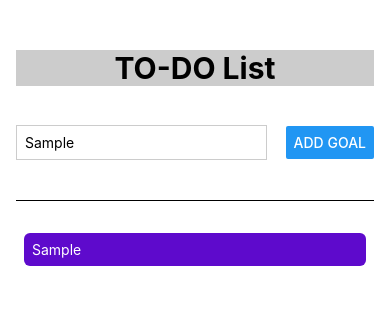
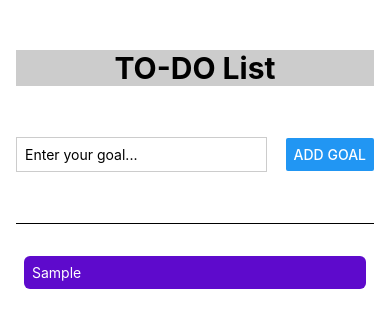
Before and after one commit to MRTNTech02/rn_proj, a React Native app: screen / in a window 390 px wide. Both pictures are taken after typing "Sample" into the empty fields and a click on the button "ADD GOAL". Shown: the top 328 px of the page. Built offline with nearby package versions, Linux system fonts and the light colour scheme.

Commit message:
Deletable Items using IDs

```diff
--- a/App.js
+++ b/App.js
@@ -1,41 +1,48 @@
 import { StatusBar } from 'expo-status-bar';
-import { Button, StyleSheet, Text, TextInput, View, ScrollView } from 'react-native';
+import { Button, StyleSheet, Text, TextInput, View, FlatList } from 'react-native';
 import { useState } from 'react';
+import GoalItem from './components/GoalItem';
+import GoalInput from './components/GoalInput';
 
 export default function App() {
-  const [enteredGoalText, setEnteredGoalText] = useState('');
   const [courseGoals, setCourseGoals] = useState([]);
-  function goalInputHandler(enteredText){
-    setEnteredGoalText(enteredText);
-  }
-  function addGoalHandler() {
+
+  function addGoalHandler(enteredGoalText) {
     setCourseGoals(currentCourseGoals => [
       ...currentCourseGoals,
-      enteredGoalText,
+      { text: enteredGoalText, id: Math.random().toString() },
     ]);
+  }
+
+  function deleteGoalHandler(id) {
+    setCourseGoals(currentCourseGoals => {
+      return currentCourseGoals.filter((goal) => goal.id !== id);
+    });
   }
 
   return (
     <View style={styles.appContainer}>
-      <View style ={styles.appTitle}>
-        <Text style ={styles.appTitle}>TO-DO List</Text>
+      <View style={styles.appTitle}>
+        <Text style={styles.appTitle}>TO-DO List</Text>
       </View>
-      <View style = {styles.inputContainer}>
-        <TextInput
-        style = {styles.textInput}
-        placeholder = "Enter your goal..."
-        onChangeText={goalInputHandler}
+      <GoalInput onAddGoal={addGoalHandler} />
+      <View style={styles.goalsContainer}>
+        <FlatList
+          alwaysBounceVertical={false}
+          data={courseGoals}
+          renderItem={(itemData) => {
+            return (
+              <GoalItem
+                text={itemData.item.text}
+                id={itemData.item.id}
+                onDeleteItem={deleteGoalHandler}
+              />
+            );
+          }}
+          keyExtractor={(item, index) => {
+            return item.id;
+          }}
         />
-        <Button title = "Add Goal" onPress={addGoalHandler}/>
-      </View>
-      <View style={styles.goalsContainer}>
-        <ScrollView>
-        {courseGoals.map((goal) => (
-          <View key={goal} style = {styles.goalItem}>
-            <Text style={styles.goalText}>{goal}</Text>
-          </View>
-        ))}
-        </ScrollView>
       </View>
     </View>
   );
@@ -54,32 +61,7 @@ const styles = StyleSheet.create({
     alignItems: 'center',
     backgroundColor: '#cccccc'
   },
-  inputContainer: {
-    flex: 1,
-    backgroundColor: '#fff',
-    justifyContent: 'space-between',
-    flexDirection: 'row',
-    alignItems: 'center',
-    marginBottom: 24,
-    borderBottomWidth: 1,
-  },
-  textInput: {
-    borderWidth: 1,
-    borderColor: '#cccccc',
-    width: '70%',
-    marginRight: 8,
-    padding: 8
-  },
-  goalsContainer:{
-    flex: 5
-  },
-  goalItem:{
-    margin: 8,
-    padding: 8,
-    borderRadius: 6,
-    backgroundColor: '#5e0acc',
-  },
-  goalText:{
-    color: 'white',
+  goalsContainer: {
+    flex: 4
   }
 });
--- a/app.json
+++ b/app.json
@@ -1,5 +1,6 @@
 {
   "expo": {
+    "entryPoint": "./App.js",
     "name": "rn_proj",
     "slug": "rn_proj",
     "version": "1.0.0",
--- /dev/null
+++ b/components/GoalInput.js
@@ -0,0 +1,48 @@
+import { useState } from 'react';
+import { StyleSheet, View, TextInput, Button } from 'react-native';
+
+function GoalInput(props) {
+  const [enteredGoalText, setEnteredGoalText] = useState('');
+
+  function goalInputHandler(enteredText) {
+    setEnteredGoalText(enteredText);
+  }
+
+  function addGoalHandler() {
+    props.onAddGoal(enteredGoalText);
+    setEnteredGoalText('');
+  }
+
+  return (
+    <View style={styles.inputContainer}>
+      <TextInput
+        style={styles.textInput}
+        placeholder="Enter your goal..."
+        onChangeText={goalInputHandler}
+        value={enteredGoalText}
+      />
+      <Button title="Add Goal" onPress={addGoalHandler} />
+    </View>
+  );
+}
+
+export default GoalInput;
+
+const styles = StyleSheet.create({
+  inputContainer: {
+    flex: 1,
+    backgroundColor: '#fff',
+    justifyContent: 'space-between',
+    flexDirection: 'row',
+    alignItems: 'center',
+    marginBottom: 24,
+    borderBottomWidth: 1,
+  },
+  textInput: {
+    borderWidth: 1,
+    borderColor: '#cccccc',
+    width: '70%',
+    marginRight: 8,
+    padding: 8
+  },
+});
--- /dev/null
+++ b/components/GoalItem.js
@@ -0,0 +1,25 @@
+import { StyleSheet, View, Text, Pressable } from 'react-native';
+
+function GoalItem(props) {
+  return (
+    <Pressable onPress={props.onDeleteItem.bind(this, props.id)}>
+      <View style={styles.goalItem}>
+        <Text style={styles.goalText}>{props.text}</Text>
+      </View>
+    </Pressable>
+  );
+}
+
+export default GoalItem;
+
+const styles = StyleSheet.create({
+  goalItem: {
+    margin: 8,
+    padding: 8,
+    borderRadius: 6,
+    backgroundColor: '#5e0acc',
+  },
+  goalText: {
+    color: 'white',
+  },
+});
```
